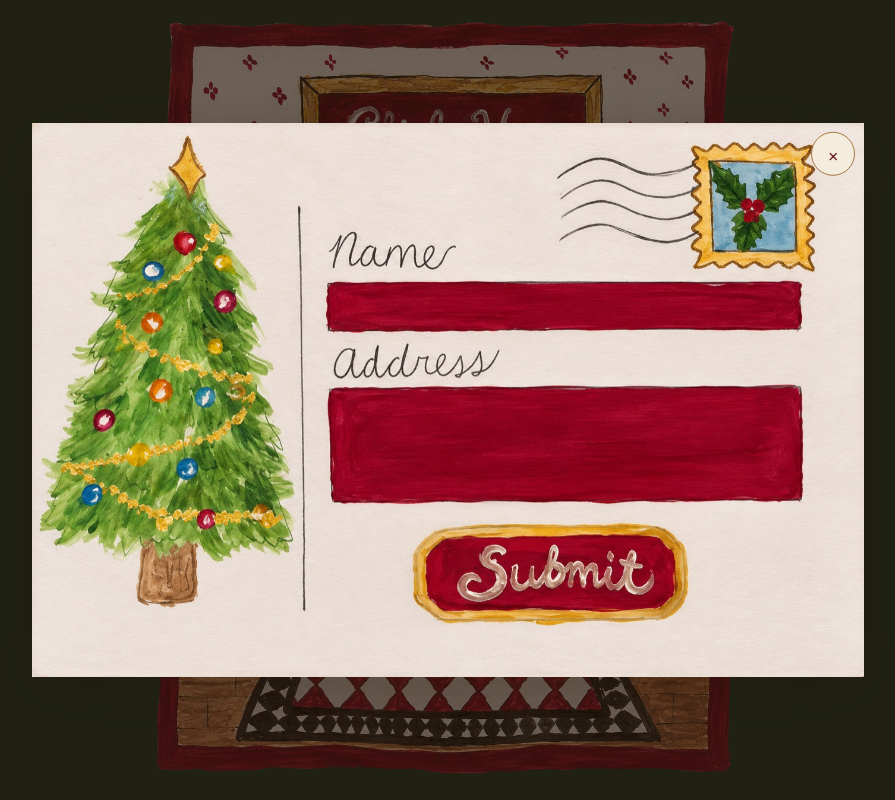
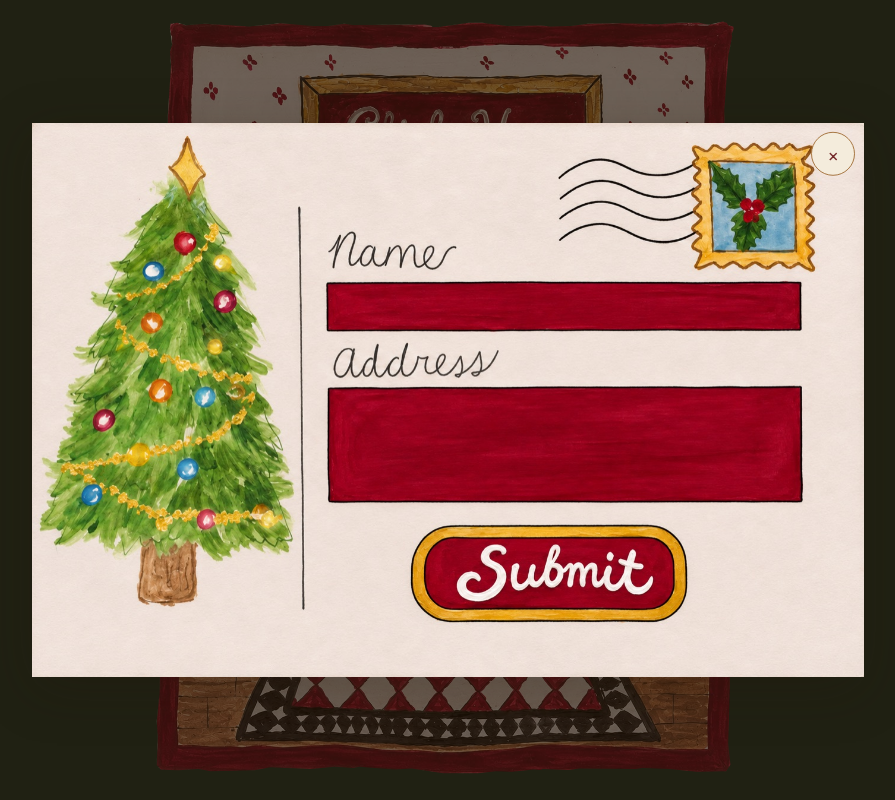
Before and after one commit to ldaly4/lucyandpatrick, a plain HTML site: page index.html in a window 1280 px wide. Both pictures are taken after a click on the button 643 px from the left and 165 px from the top of the page. Shown: the whole page, without its empty margins (192-1087 px from the left). Drawn offline with nearby package versions, Linux system fonts and the light colour scheme.

Commit message:
Refine the painted cards and twinkle the postcard tree

```diff
--- a/index.html
+++ b/index.html
@@ -8,7 +8,7 @@
   <link rel="preconnect" href="https://fonts.googleapis.com">
   <link rel="preconnect" href="https://fonts.gstatic.com" crossorigin>
   <link rel="stylesheet" href="https://fonts.googleapis.com/css2?family=Cormorant+Garamond:ital,wght@0,600;0,700;1,600&amp;family=Source+Sans+3:wght@400;600&amp;display=swap">
-  <link rel="stylesheet" href="styles.css?v=hand-painted-cards">
+  <link rel="stylesheet" href="styles.css?v=refined-cards">
   <script src="script.js?v=shake-snow" defer></script>
 </head>
 <body>
@@ -42,7 +42,24 @@
         <input type="hidden" name="type" value="letter">
         <div hidden><label>Leave blank <input type="text" name="website" tabindex="-1" autocomplete="off"></label></div>
         <div class="postal-poster">
-          <img src="images/hand-painted-postcard.jpeg" width="1400" height="933" alt="" loading="lazy">
+          <img src="images/refined-postcard.jpeg" width="1400" height="933" alt="" loading="lazy">
+          <div class="postcard-tree-lights" aria-hidden="true">
+            <span class="tree-light tree-light-star" style="--light-x: 18.78%; --light-y: 8.79%; --light-time: 4.7s; --light-delay: -1.3s"></span>
+            <span class="tree-light" style="--light-x: 18.29%; --light-y: 21.79%; --light-color: #ff9187ab; --light-time: 3.1s; --light-delay: -0.0s"></span>
+            <span class="tree-light" style="--light-x: 14.63%; --light-y: 26.92%; --light-color: #9cddffb0; --light-time: 3.8s; --light-delay: -1.3s"></span>
+            <span class="tree-light" style="--light-x: 22.80%; --light-y: 25.27%; --light-color: #ffdc80bf; --light-time: 4.5s; --light-delay: -2.6s"></span>
+            <span class="tree-light" style="--light-x: 23.05%; --light-y: 32.05%; --light-color: #ff9187ab; --light-time: 3.6s; --light-delay: -0.5s"></span>
+            <span class="tree-light" style="--light-x: 14.39%; --light-y: 36.08%; --light-color: #ffc285bb; --light-time: 4.3s; --light-delay: -1.8s"></span>
+            <span class="tree-light" style="--light-x: 21.95%; --light-y: 40.29%; --light-color: #ffdc80bf; --light-time: 3.4s; --light-delay: -3.1s"></span>
+            <span class="tree-light" style="--light-x: 15.49%; --light-y: 48.35%; --light-color: #ffc285bb; --light-time: 4.1s; --light-delay: -1.0s"></span>
+            <span class="tree-light" style="--light-x: 20.73%; --light-y: 49.27%; --light-color: #9cddffb0; --light-time: 3.2s; --light-delay: -2.3s"></span>
+            <span class="tree-light" style="--light-x: 8.66%; --light-y: 53.66%; --light-color: #ff9187ab; --light-time: 3.9s; --light-delay: -0.2s"></span>
+            <span class="tree-light" style="--light-x: 12.68%; --light-y: 59.89%; --light-color: #ffdc80bf; --light-time: 4.6s; --light-delay: -1.5s"></span>
+            <span class="tree-light" style="--light-x: 18.66%; --light-y: 62.45%; --light-color: #9cddffb0; --light-time: 3.7s; --light-delay: -2.8s"></span>
+            <span class="tree-light" style="--light-x: 7.20%; --light-y: 67.03%; --light-color: #9cddffb0; --light-time: 4.4s; --light-delay: -0.7s"></span>
+            <span class="tree-light" style="--light-x: 21.10%; --light-y: 71.61%; --light-color: #ff9187ab; --light-time: 3.5s; --light-delay: -2.0s"></span>
+            <span class="tree-light" style="--light-x: 28.54%; --light-y: 71.61%; --light-color: #ffdc80bf; --light-time: 4.2s; --light-delay: -3.3s"></span>
+          </div>
           <div class="postal-field postal-name">
             <label for="letter-name"><span class="visually-hidden">Name(s)</span></label>
             <input id="letter-name" name="name" autocomplete="name" required maxlength="150" aria-describedby="letter-name-error">
@@ -59,7 +76,7 @@
           <p class="submit-status" role="status"></p>
         </div>
       </form>
-      <img class="thanks" src="images/hand-painted-thanks.jpeg" width="1400" height="933" alt="Thank you!" loading="lazy" tabindex="-1" hidden>
+      <img class="thanks" src="images/refined-thanks.jpeg" width="1400" height="933" alt="Thank you!" loading="lazy" tabindex="-1" hidden>
     </dialog>
     <noscript><p>Enable JavaScript to sign up for a card.</p></noscript>
   </main>
--- a/styles.css
+++ b/styles.css
@@ -343,6 +343,42 @@ body:has(dialog[open]) { overflow: hidden; }
 
 .postal-poster img { width: 100%; height: auto; }
 
+.postcard-tree-lights {
+  position: absolute;
+  inset: 0;
+  pointer-events: none;
+  mix-blend-mode: screen;
+}
+
+.tree-light {
+  position: absolute;
+  top: var(--light-y);
+  left: var(--light-x);
+  width: 3.4%;
+  aspect-ratio: 1;
+  translate: -50% -50%;
+  background: radial-gradient(circle, #fff8d9 0%, var(--light-color, #ffc85d) 19%, transparent 69%);
+  opacity: .55;
+}
+
+.tree-light-star {
+  width: 8%;
+  background: radial-gradient(circle, #fff9db 0%, #ffe58c 14%, #ffb93778 38%, transparent 72%);
+  opacity: .7;
+}
+
+@media (prefers-reduced-motion: no-preference) {
+  .tree-light {
+    animation: tree-twinkle var(--light-time, 3.5s) ease-in-out var(--light-delay, 0s) infinite;
+  }
+
+  @keyframes tree-twinkle {
+    0%, 100% { opacity: .28; scale: .86; }
+    35% { opacity: .93; scale: 1.08; }
+    65% { opacity: .51; scale: .99; }
+  }
+}
+
 .postal-field {
   position: absolute;
   left: 35.8%;
```
Also changed, not shown: images/hand-painted-postcard.jpeg (deleted), images/hand-painted-thanks.jpeg (deleted), images/refined-postcard.jpeg (added), images/refined-thanks.jpeg (added), 1 other file.
